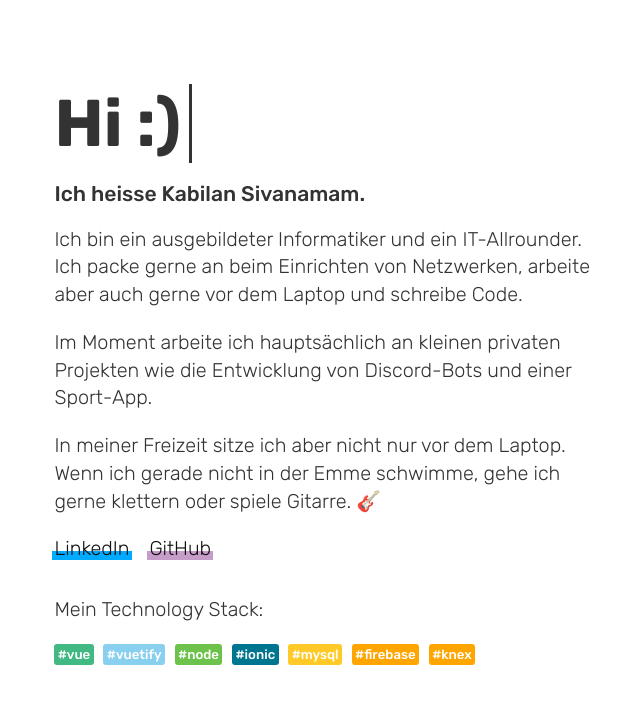
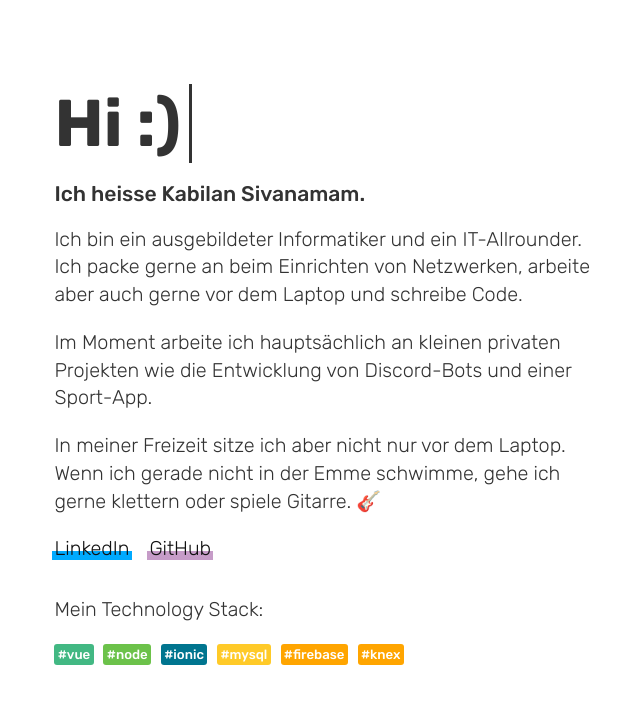
Before and after one commit to ksivanamam/ksivanamam.github.io, a Vue app in the folder portfolio/: page / in a window 1280 px wide. Shown: the top 704 px of the page, without its empty margins (56-696 px from the left). Built offline with nearby package versions, Linux system fonts and the light colour scheme.

Commit message:
removed vuetify from stack

```diff
--- a/portfolio/src/components/Content.vue
+++ b/portfolio/src/components/Content.vue
@@ -116,33 +116,28 @@
 					name: '#vue',
 					color: '#fff',
 					backgroundColor: '#42b883'
-				}, {
-					id: 3,
-					name: '#vuetify',
-					color: '#fff',
-					backgroundColor: '#89CFF0'
-				}, {
-					id: 4,
+				},{
+					id: 2,
 					name: '#node',
 					color: '#fff',
 					backgroundColor: '#6cc24a'
 				}, {
-					id: 5,
+					id: 3,
 					name: '#ionic',
 					color: '#fff',
 					backgroundColor: '#00758f'
 				}, {
-					id: 6,
+					id: 4,
 					name: '#mysql',
 					color: '#fff',
 					backgroundColor: '#FFCA28'
 				}, {
-					id: 7,
+					id: 5,
 					name: '#firebase',
 					color: '#fff',
 					backgroundColor: '#FFA500'
 				}, {
-					id: 8,
+					id: 6,
 					name: '#knex',
 					color: '#fff',
 					backgroundColor: '#FFA500'
```
